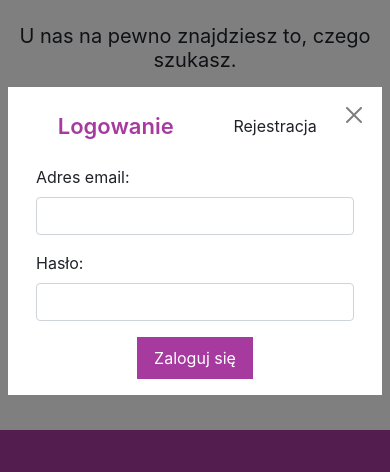
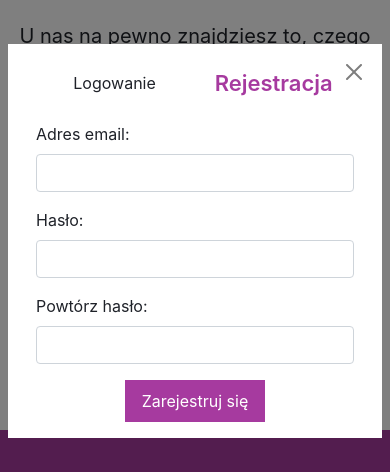
Before and after one commit to klaudial99/rent4events-front-mobile, a Vue app: page /#/ in a window 390 px wide. Both pictures are taken after a click on the button "Dołącz do nas!". Shown: the part 181-653 px from the top of the page. Built offline with nearby package versions, Linux system fonts and the light colour scheme; what vue-number-animation would draw is missing.

Commit message:
Add active class binding to login/register modal

```diff
--- a/src/components/home_page/LoginRegisterModal.vue
+++ b/src/components/home_page/LoginRegisterModal.vue
@@ -25,7 +25,11 @@
                 >
                   <li class="nav-item" role="presentation">
                     <button
-                      class="nav-link active"
+                      class="nav-link"
+                      :class="{
+                        active: this.$store.getters.getActiveTab === 'login',
+                      }"
+                      @click="this.$store.commit('setActiveTab', 'login')"
                       id="pills-login-tab"
                       data-bs-toggle="pill"
                       data-bs-target="#pills-login"
@@ -40,6 +44,10 @@
                   <li class="nav-item" role="presentation">
                     <button
                       class="nav-link"
+                      :class="{
+                        active: this.$store.getters.getActiveTab === 'register',
+                      }"
+                      @click="this.$store.commit('setActiveTab', 'register')"
                       id="pills-register-tab"
                       data-bs-toggle="pill"
                       data-bs-target="#pills-register"
@@ -59,7 +67,11 @@
             <div class="col px-4">
               <div class="tab-content" id="pills-tabContent">
                 <div
-                  class="tab-pane fade show active"
+                  class="tab-pane fade"
+                  :class="{
+                    active: this.$store.getters.getActiveTab === 'login',
+                    show: this.$store.getters.getActiveTab === 'login',
+                  }"
                   id="pills-login"
                   role="tabpanel"
                   aria-labelledby="pills-login-tab"
@@ -93,6 +105,10 @@
                 </div>
                 <div
                   class="tab-pane fade"
+                  :class="{
+                    active: this.$store.getters.getActiveTab === 'register',
+                    show: this.$store.getters.getActiveTab === 'register',
+                  }"
                   id="pills-register"
                   role="tabpanel"
                   aria-labelledby="pills-register-tab"
--- a/src/components/home_page/MainInfo.vue
+++ b/src/components/home_page/MainInfo.vue
@@ -14,6 +14,7 @@
               class="btn btn-main d-block my-3 mx-auto mx-md-0"
               data-bs-toggle="modal"
               data-bs-target="#loginRegisterModal"
+              @click="this.$store.commit('setActiveTab', 'register')"
             >
               Dołącz do nas!
             </button>
--- a/src/components/navbars/NavbarGuest.vue
+++ b/src/components/navbars/NavbarGuest.vue
@@ -21,6 +21,7 @@
               href="#"
               data-bs-toggle="modal"
               data-bs-target="#loginRegisterModal"
+              @click="this.$store.commit('setActiveTab', 'login')"
               >Zaloguj się</a
             >
           </li>
@@ -30,6 +31,7 @@
               type="submit"
               data-bs-toggle="modal"
               data-bs-target="#loginRegisterModal"
+              @click="this.$store.commit('setActiveTab', 'register')"
             >
               Dołącz do nas!
             </button>
--- a/src/store/index.js
+++ b/src/store/index.js
@@ -1,8 +1,19 @@
 import { createStore } from "vuex";
 
 export default createStore({
-  state: {},
-  mutations: {},
+  state: {
+    activeTab: "",
+  },
+  mutations: {
+    setActiveTab(state, value) {
+      state.activeTab = value;
+    },
+  },
+  getters: {
+    getActiveTab(state) {
+      return state.activeTab;
+    },
+  },
   actions: {},
   modules: {},
 });
```
